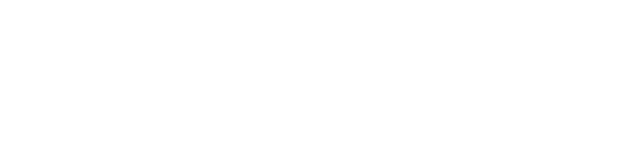
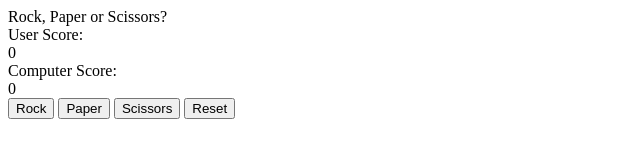
Before and after one commit to Ryan-C892/newRPS, a plain HTML site: page index.html in a window 1280 px wide. Shown: the whole page, without its empty margins (0-640 px from the left). Drawn offline with Linux system fonts and the light colour scheme.

Commit message:
added relevent elements

```diff
--- a/index.html
+++ b/index.html
@@ -6,6 +6,29 @@
         <link rel="stylesheet" href="styles.css">
     </head>
     <body>
+        <div id="scoreBoard">
+            <span id="win">Rock, Paper or Scissors?</span>
+            <div id="firstResult">
+                <span>User Score:</span>
+                <div id="userScore">0</div>
+            </div>
+            <div id="secondResult">
+                <span>Computer Score:</span>
+                <div id="computerScore">0</div>
+            </div>
+        </div>
+        <div id="buttonList">
+            <button id="rock">
+                Rock
+            </button>
+            <button id="paper">
+                Paper
+            </button>
+            <button id="scissors">
+                Scissors
+            </button>
+            <button onclick="clearGame()">Reset</button>
+        </div>
         <script src="index.js"></script>
     </body>
 </html>
```
